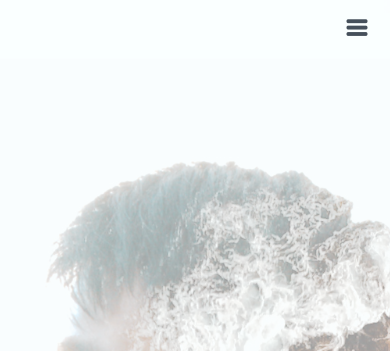
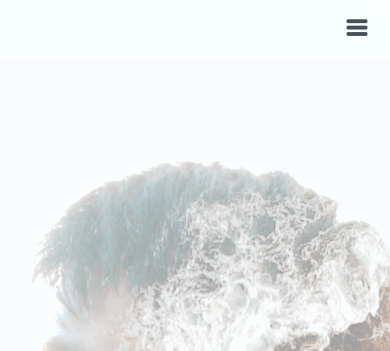
Before and after one commit to ericgpark/Eric-Park-Website, a website with bundled scripts: page index.html in a window 390 px wide. Shown: the top 351 px of the page. Built offline with nearby package versions, Linux system fonts and the light colour scheme.

Commit message:
Changed background position when viewed on mobile devices

```diff
--- a/assets/css/style.css
+++ b/assets/css/style.css
@@ -308,7 +308,7 @@ h1, h2, h3, h4, h5, h6 {
 @media (max-width: 992px) {
   #hero {
     text-align: center;
-    background-position: 60%;
+    background-position: 62%;
   }
   #hero h1 {
     font-size: 32px;
```
